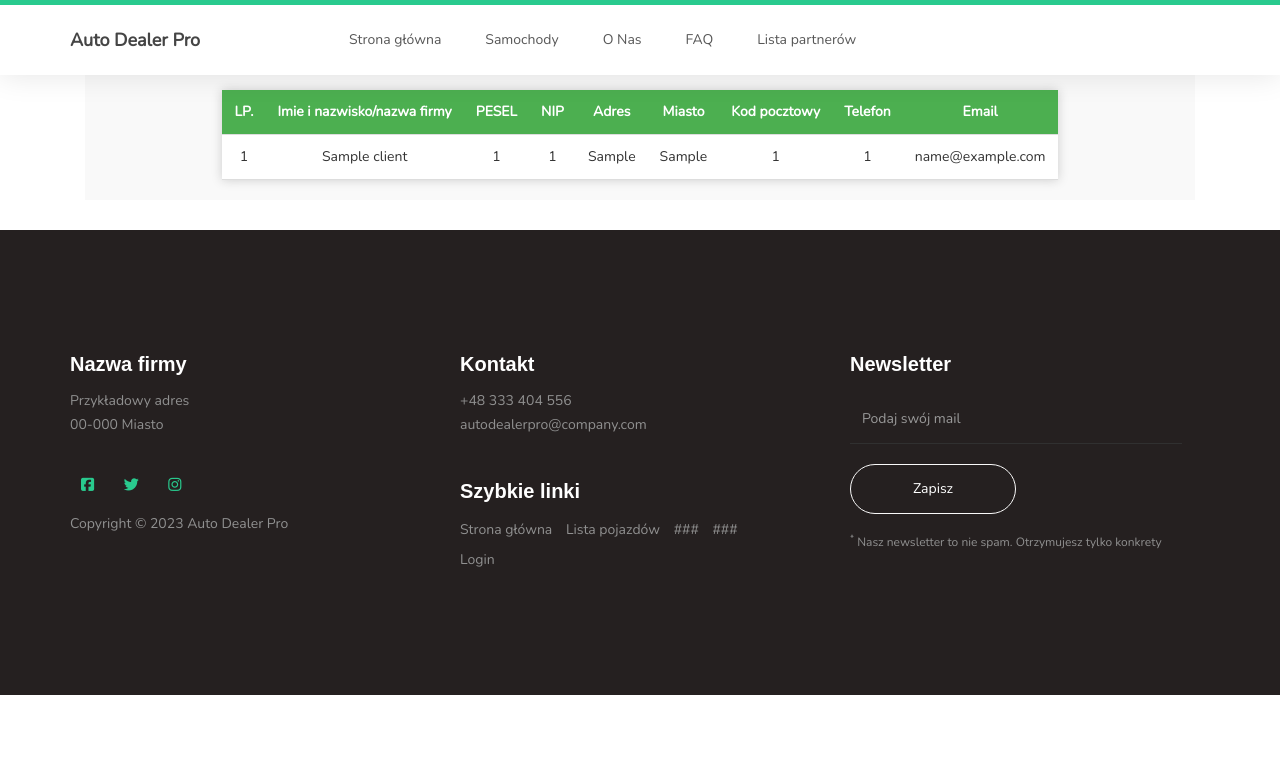
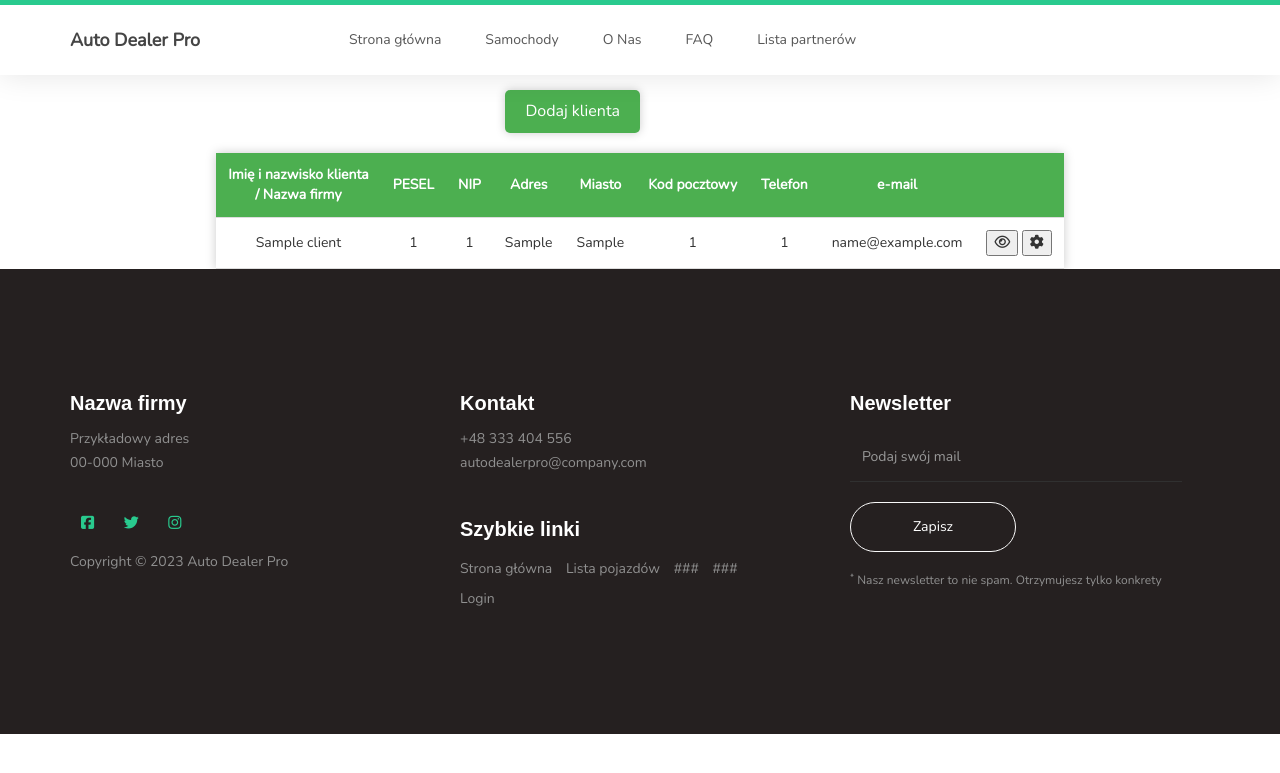
Before and after one commit to xborys/AutoDealerPro, a Django app: page /ClientsList in a window 1280 px wide. Shown: the top 773 px of the page. Run offline with Django 4.2, Linux system fonts and the light colour scheme; tables that the repository leaves empty hold one stand-in row (values such as "Sample post"); some libraries are stand-ins or nearby versions; some web fonts are replaced.

Commit message:
client list change back

```diff
--- a/home/templates/ClientsList.html
+++ b/home/templates/ClientsList.html
@@ -2,42 +2,44 @@
 {% include 'head.html' %}
 
 {% block content %}
-<div class="container">
-    <div class="col-md-12 col-sm-12">
-        <div class="courses-thumb courses-thumb-secondary">
-            <div class="text-center">
+
+    <button class="add-transaction-button" onclick="location.href='add_client'" >Dodaj klienta</button>
 	<table>
+		<thead>
+			<tr>
 
-    <tr><th>LP.</th>
-        <th>Imie i nazwisko/nazwa firmy</th>
+                <th>Imię i nazwisko klienta<br> / Nazwa firmy</th>
 				<th>PESEL</th>
 				<th>NIP</th>
 				<th>Adres</th>
 				<th>Miasto</th>
                 <th>Kod pocztowy</th>
                 <th>Telefon</th>
-    <th>Email</th></tr>
+                <th>e-mail</th>
+				<th></th>
+
+			</tr>
+		</thead>
+		<tbody>
 			{% for clients in clients_list %}
-    <br>
-
-            <tr><td>{{forloop.counter}}</td>
+				<tr>
 					<td>{{clients.name}}</td>
 					<td>{{clients.pesel}}</td>
 					<td>{{clients.nip}}</td>
 					<td>{{clients.adress}}</td>
-                                    <td>{{clients.city}} </td>
+					<td>{{clients.city}}</td>
 					<td>{{clients.zip}}</td>
-                                            <td> {{clients.phone}}</td>
+					<td>{{clients.phone}}</td>
                     <td>{{clients.email}}</td>
+					<td>
+						<button><i class="fa-regular fa-eye"></i></button>
+						<button><i class="fa fa-cog"></i></button>
+					</td>
 				</tr>
+			{% endfor %}
+		</tbody>
+	</table>
 
-{% endfor %}
-</table>
-<br>
-</div>
-</div>
-</div>
-</div>
 {% endblock %}
 
 {% include 'footer.html' %}
```
Lines whose indentation alone changed are shown as unchanged.
